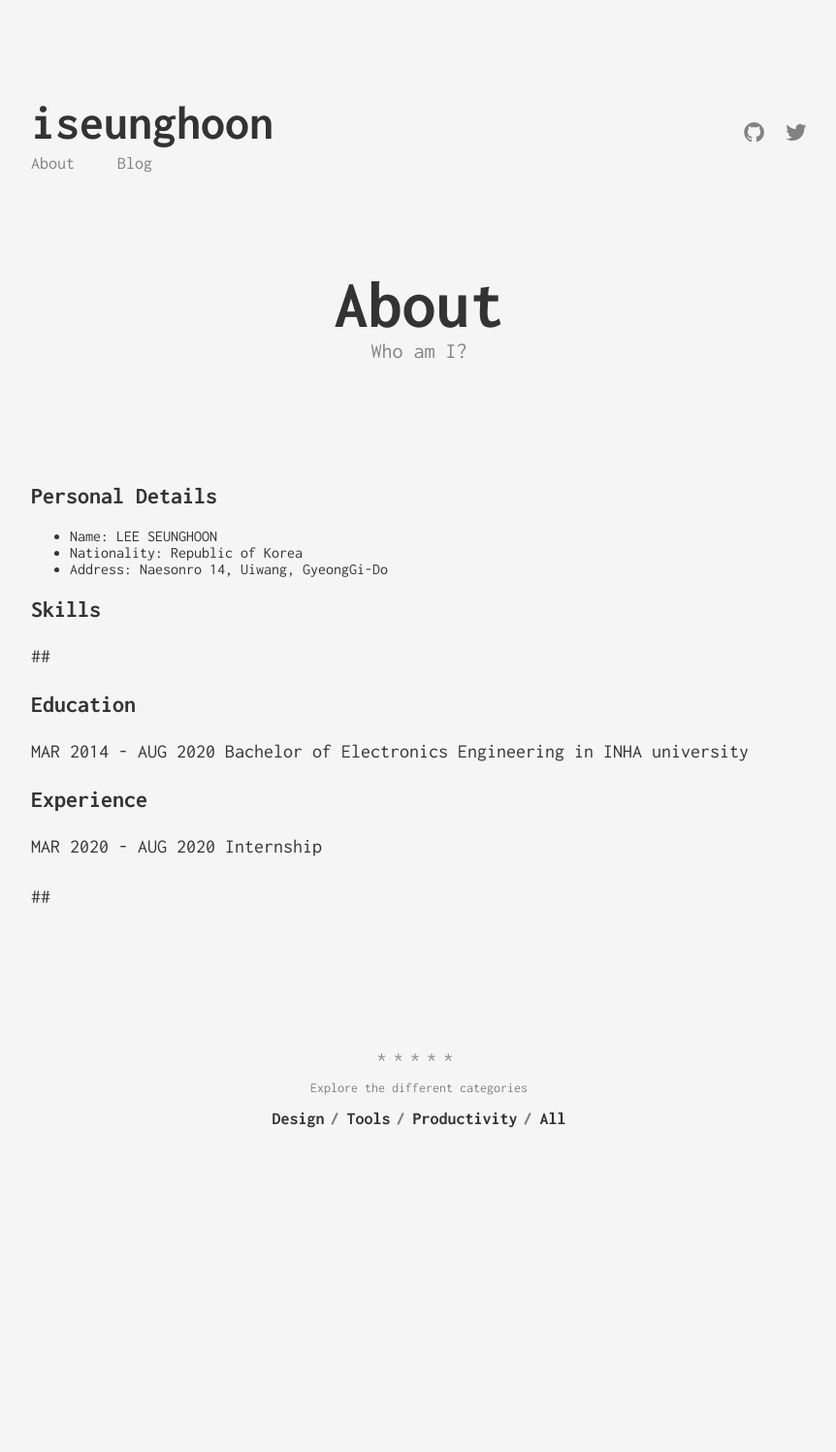
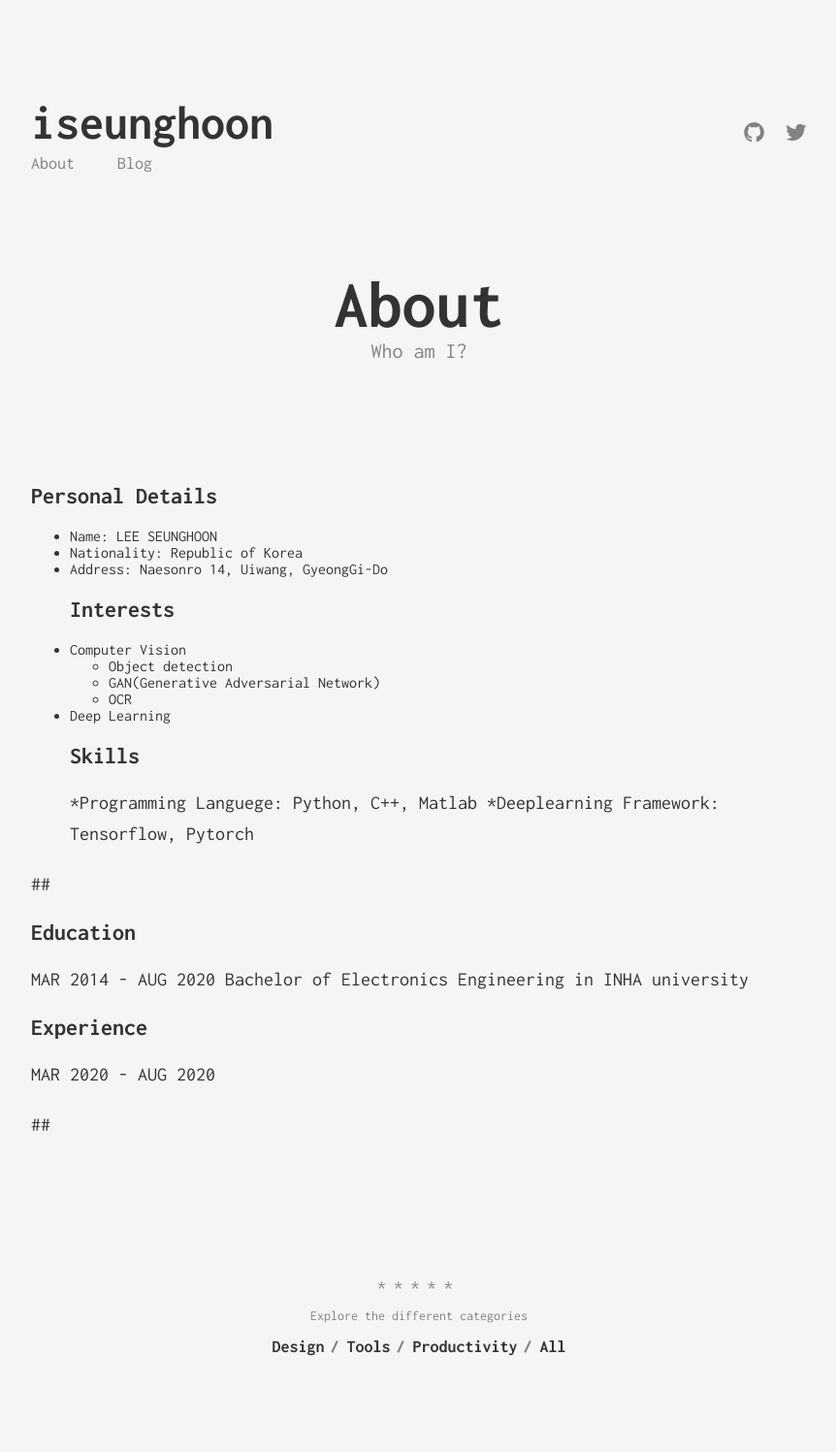
Before and after one commit to iseunghoon/iseunghoon.github.io, a Jekyll site: the page built from about.md, in a window 1280 px wide. Shown: the whole page at 97% size, without its empty margins (208-1070 px from the left). Built offline with Jekyll 4.4.1, drawn with Linux system fonts in a browser that asks for light colours; before the commit the page ends 1262 px from its top, so only the background shows below that.

Commit message:
Update about.md

```diff
--- a/about.md
+++ b/about.md
@@ -6,16 +6,25 @@ permalink: /about/
 ---
 
 ## Personal Details
-  * Name: LEE SEUNGHOON
-  * Nationality: Republic of Korea
-  * Address: Naesonro 14, Uiwang, GyeongGi-Do
+* Name: LEE SEUNGHOON
+* Nationality: Republic of Korea
+* Address: Naesonro 14, Uiwang, GyeongGi-Do
+## Interests
+* Computer Vision
+  * Object detection
+  * GAN(Generative Adversarial Network)
+  * OCR
 
+* Deep Learning
 ## Skills
+*Programming Languege: Python, C++, Matlab
+*Deeplearning Framework: Tensorflow, Pytorch
+
 ##
 ## Education
   MAR 2014 - AUG 2020 Bachelor of Electronics Engineering in INHA university
 
 ## Experience
-MAR 2020 - AUG 2020 Internship
+MAR 2020 - AUG 2020
 
 ##
```
